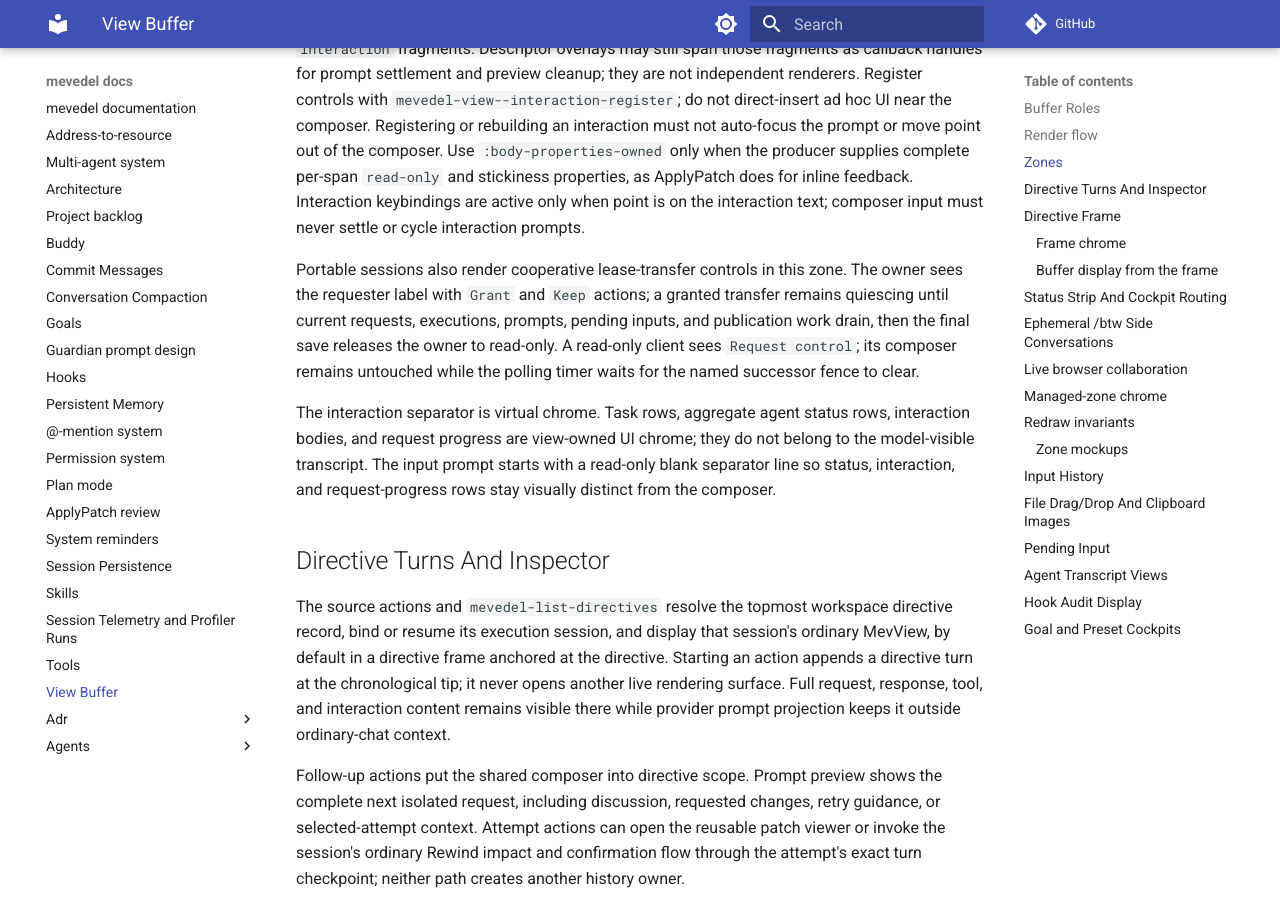
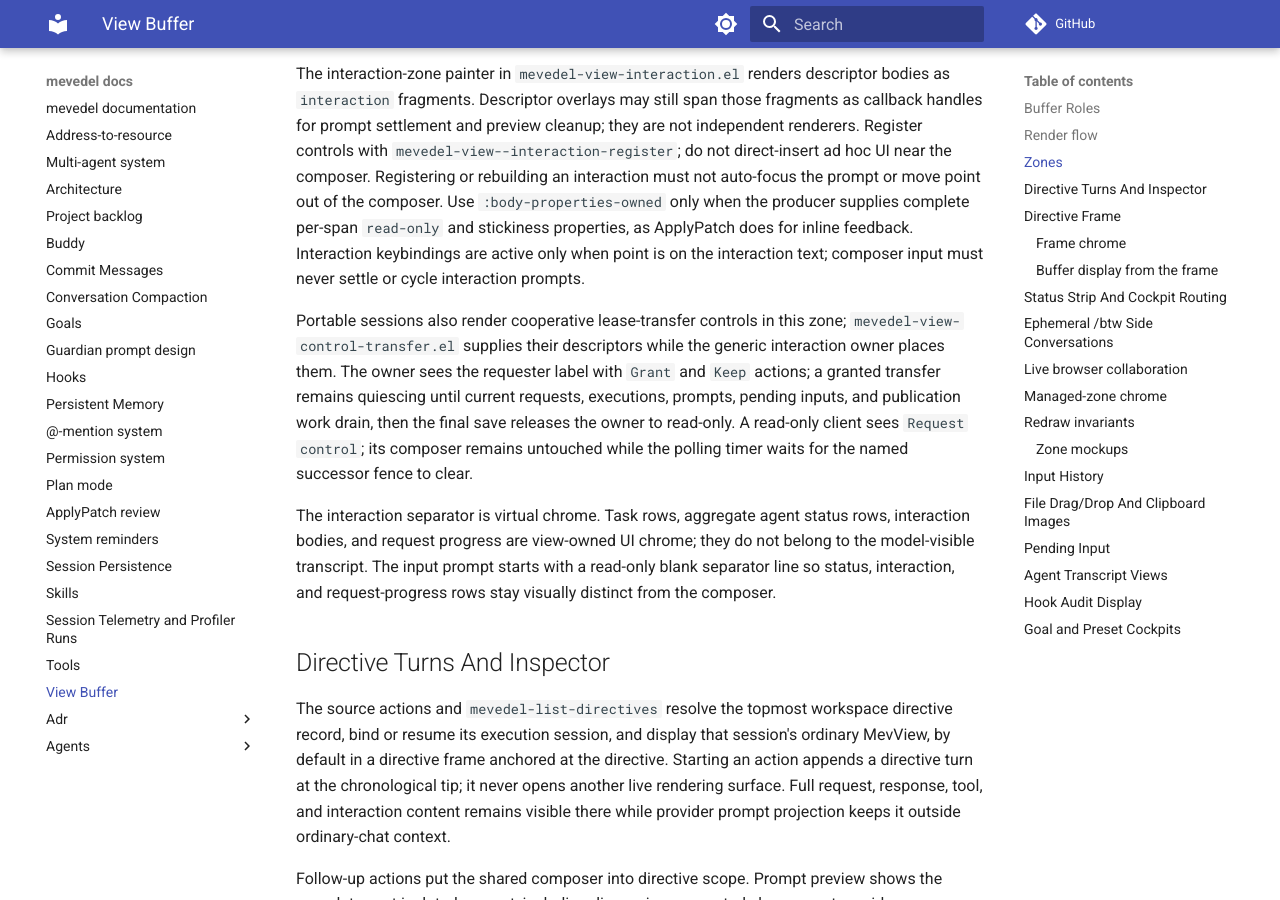
Before and after one commit to FrauH0lle/mevedel, an MkDocs documentation site: the page built from docs/view.md, in a window 1280 px wide and 900 px high, scrolled down 5434 px. Built offline with MkDocs 1.6.1 and Material for MkDocs 9.7.7, drawn with Linux system fonts in a browser that asks for light colours; comment, search, counter and statistics services are not loaded; some of the changed text lies outside the part shown.

Commit message:
refactor(view): Extract control transfer UI

```diff
--- a/docs/view.md
+++ b/docs/view.md
@@ -12,6 +12,8 @@
 `mevedel-view-agent.el` owns agent transcript inspection, live agent status,
 and targeted handle refresh. `mevedel-view-interaction.el` owns interaction
 descriptor registration, ordering, callback overlays, and redraw.
+`mevedel-view-control-transfer.el` owns cooperative transfer polling,
+presentation, commands, and view registration.
 `mevedel-view-disclosure.el` owns source-backed disclosure identity, state,
 and expand/collapse actions. `mevedel-view-render.el` owns transcript
 projection, source mapping, and live transcript navigation.
@@ -252,7 +254,9 @@
 Interaction keybindings are active only when point is on the interaction text;
 composer input must never settle or cycle interaction prompts.
 
-Portable sessions also render cooperative lease-transfer controls in this zone.
+Portable sessions also render cooperative lease-transfer controls in this
+zone; `mevedel-view-control-transfer.el` supplies their descriptors while the
+generic interaction owner places them.
 The owner sees the requester label with `Grant` and `Keep` actions; a granted
 transfer remains quiescing until current requests, executions, prompts, pending
 inputs, and publication work drain, then the final save releases the owner to
```
Also changed, not shown: AGENTS.md (+1 -0 lines), docs/sessions.md (+1 -1 lines), 9 other files.
